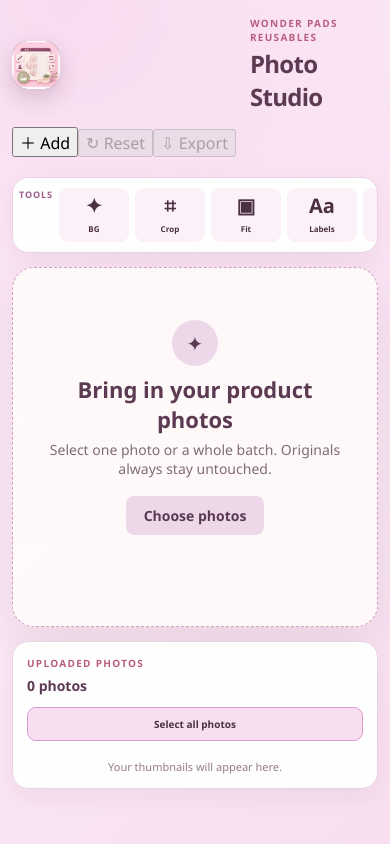
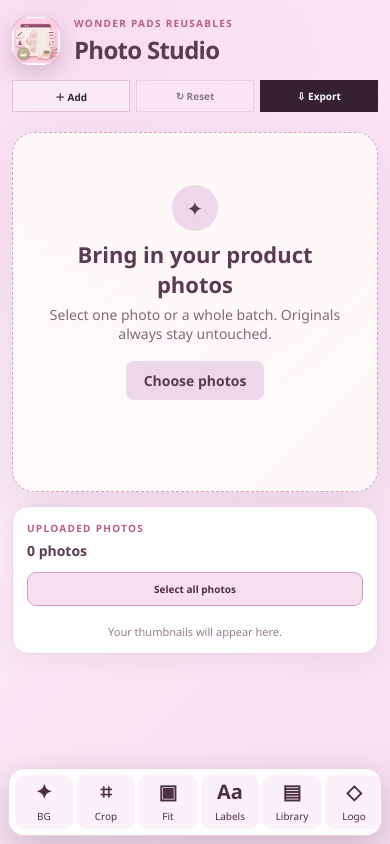
Before and after one commit to nilam1978-bit/wonder-pads-photo-studio, a React (Vite) app in the folder wonder-pads-photo-studio-phase1/: page / in a window 390 px wide. Built offline with nearby package versions, Linux system fonts and the light colour scheme.

Commit message:
Update App.css

```diff
--- a/wonder-pads-photo-studio-phase1/src/App.css
+++ b/wonder-pads-photo-studio-phase1/src/App.css
@@ -11,6 +11,24 @@
   font-size: 22px;
   font-weight: 600;
 }
+.header-quick-actions { display: flex; gap: 6px; margin-left: auto; }
+.header-quick-actions button { white-space: nowrap; }
+.header-quick-actions button { border: 1px solid #e7bfd9; background: #faeaf5; color: #6a3557; }
+.header-quick-actions button:last-child { border-color: #352131; background: #352131; color: #fff; }
+.header-quick-actions button:disabled:not(:last-child) { opacity: .55; }
+
+.app,
+.app button,
+.app input,
+.app select,
+.app textarea { color: #30272e; }
+.app button { font-weight: 600; }
+.app h1, .app h2, .app h3, .app strong { font-weight: 600; }
+.app input[type='range'] { accent-color: #dea1c8; }
+.app input[type='range']::-webkit-slider-runnable-track { background: #f3d6e9; border-radius: 999px; }
+.app .header-quick-actions button:last-child,
+.app .primary-action,
+.app .export-selected { color: #fff; }
 
 .app-subtitle {
   margin: 0 0 20px;
@@ -588,7 +606,7 @@
 }
 
 /* Empty studio mirrors the ribbon, context panel, canvas and photo browser. */
-.empty-studio-workspace { display: grid; grid-template-columns: 82px minmax(210px,250px) minmax(390px,1fr) minmax(190px,220px); grid-template-rows: minmax(520px,calc(100vh - 175px)); gap: 14px; }
+.empty-studio-workspace { display: grid; grid-template-columns: 82px minmax(390px,1fr) minmax(190px,220px); grid-template-rows: minmax(520px,calc(100vh - 175px)); gap: 14px; }
 .empty-main-ribbon,.empty-context-panel,.empty-photo-panel,.empty-canvas-dropzone { border: 1px solid #ead2e2; border-radius: 16px; background: rgba(255,255,255,.94); box-shadow: 0 8px 24px rgba(65,31,55,.06); }
 .empty-main-ribbon { display: flex; flex-direction: column; gap: 6px; padding: 10px 6px; }
 .empty-ribbon-title { text-align: center; color: #9b5d88; font-size: 9px; font-weight: 900; letter-spacing: .1em; text-transform: uppercase; }
@@ -608,16 +626,31 @@
 .app--empty .header-add:disabled { opacity: .5; cursor: default; }
 
 @media (max-width: 1050px) {
-  .empty-studio-workspace { grid-template-columns: 76px minmax(200px,235px) minmax(360px,1fr); grid-template-rows: minmax(500px,1fr) auto; }
+  .empty-studio-workspace { grid-template-columns: 76px minmax(360px,1fr); grid-template-rows: minmax(500px,1fr) auto; }
   .empty-photo-panel { grid-column: 1 / -1; grid-row: 2; min-height: 110px; }
 }
 
-@media (max-width: 760px) {
+@media (max-width: 1024px) {
   .empty-studio-workspace { display: flex; flex-direction: column; }
-  .empty-main-ribbon { flex-direction: row; overflow-x: auto; }
-  .empty-main-ribbon button { flex: 0 0 70px; }
+  .empty-main-ribbon {
+    position: fixed;
+    z-index: 80;
+    left: 8px;
+    right: 8px;
+    bottom: max(8px, env(safe-area-inset-bottom));
+    flex-direction: row;
+    gap: 4px;
+    padding: 6px;
+    overflow-x: auto;
+    border-radius: 16px;
+    box-shadow: 0 12px 34px rgba(48,32,45,.22);
+  }
+  .empty-ribbon-title { display: none; }
+  .empty-main-ribbon button { flex: 0 0 58px; min-height: 54px; padding: 5px 3px; font-weight: 400; }
+  .empty-main-ribbon button span { font-size: 10px; font-weight: 400; }
   .empty-ribbon-spacer { display: none; }
   .empty-canvas-dropzone { min-height: 360px; }
+  .app--empty { padding-bottom: calc(88px + env(safe-area-inset-bottom)); }
 }
 
 .app-header {
@@ -1020,6 +1053,15 @@
     grid-template-columns: auto minmax(0, 1fr);
   }
 
+  .header-quick-actions {
+    grid-column: 1 / -1;
+    display: grid;
+    grid-template-columns: repeat(3, minmax(0, 1fr));
+    width: 100%;
+    margin: 0;
+  }
+  .header-quick-actions button { min-height: 32px; padding: 6px 8px; font-size: 10px; }
+
   .header-add {
     grid-column: 1 / -1;
     width: 100%;
```
